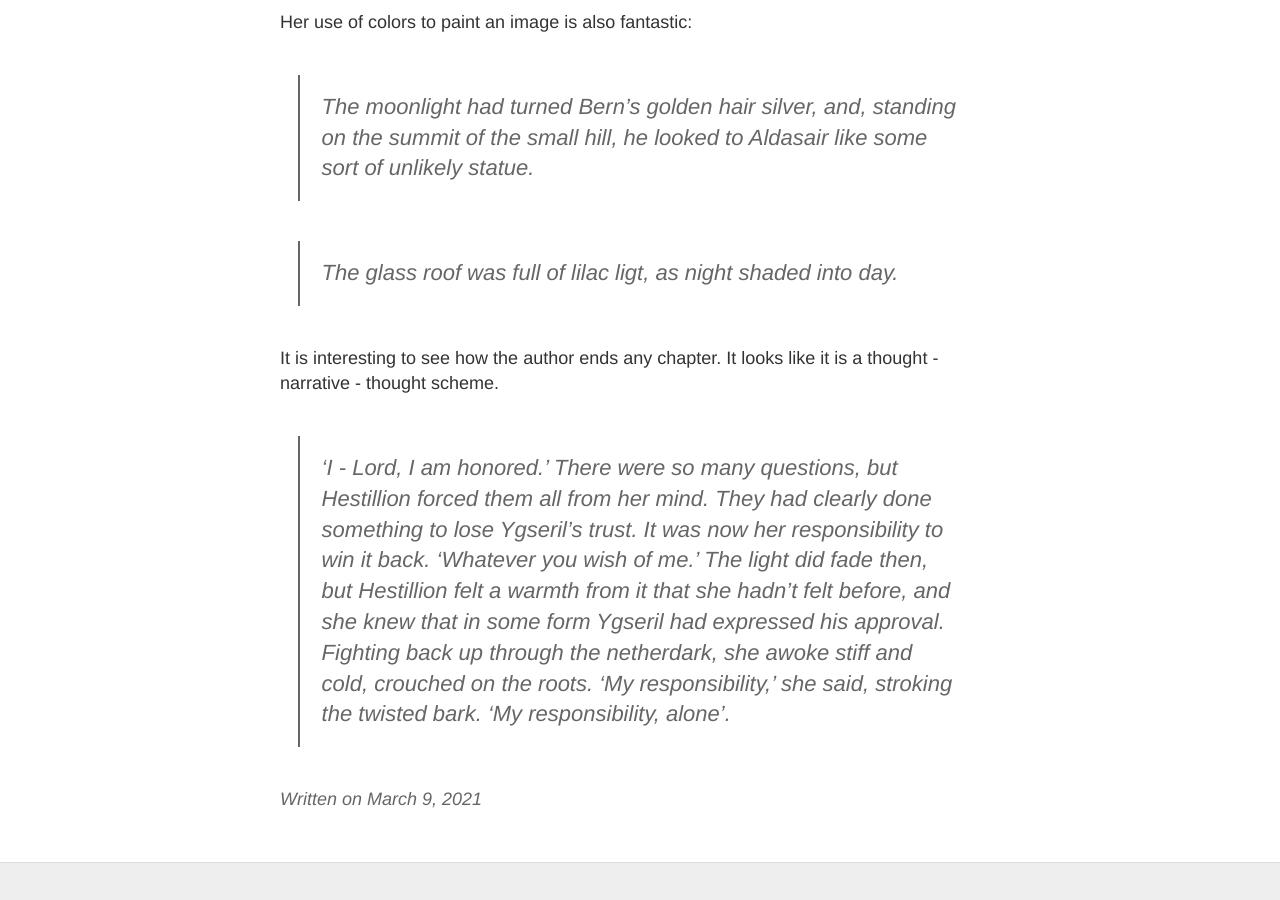
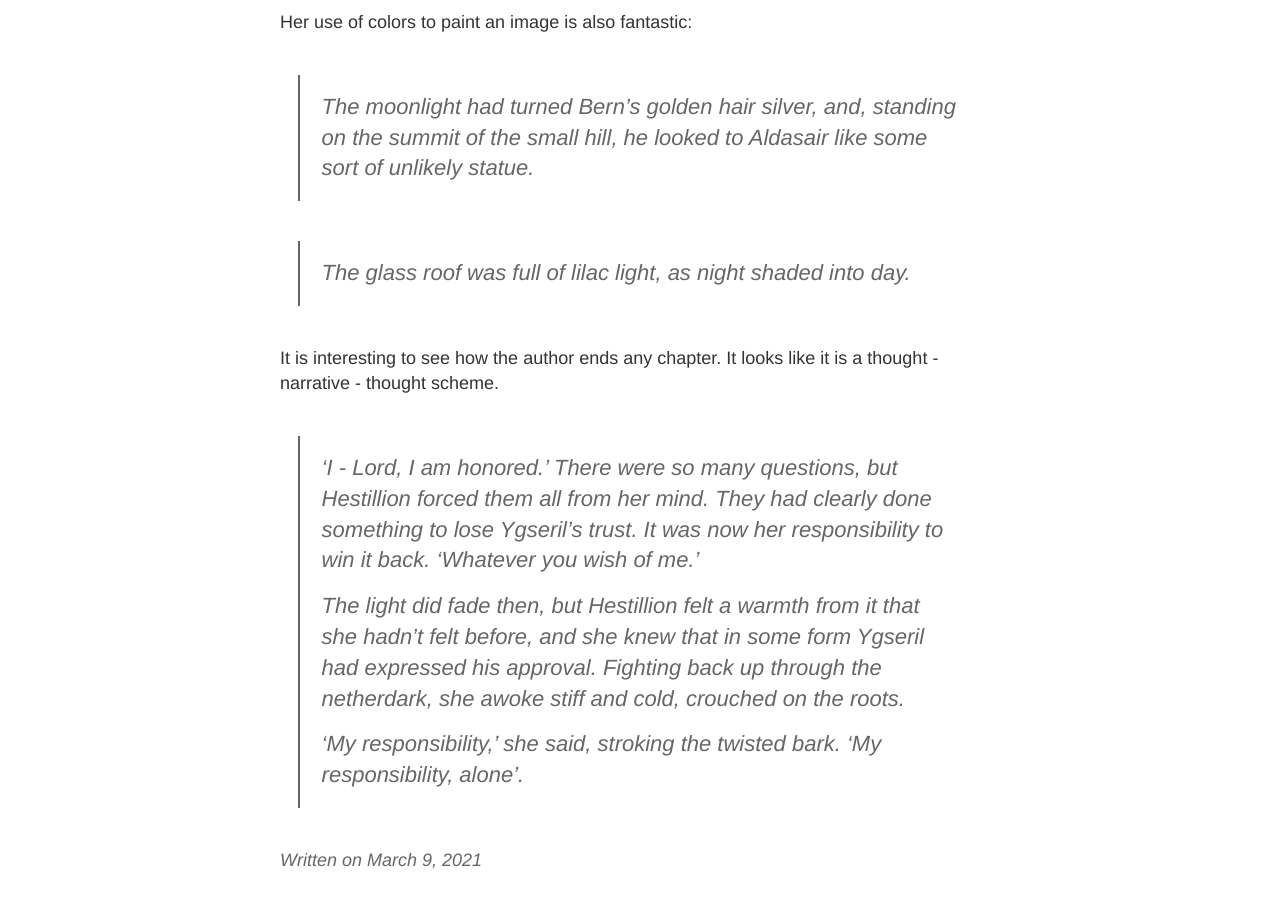
Before and after one commit to MLbyML/Addons, a Jekyll site: the page built from _posts/2021-03-09-The-Ninth-Rain.md, in a window 1280 px wide and 900 px high, scrolled down 1382 px. Built offline with Jekyll 4.4.1, drawn with Linux system fonts in a browser that asks for light colours; a script that is not in the unit is left out; comment, search, counter and statistics services are not loaded.

Commit message:
update post

```diff
--- a/_posts/2021-03-09-The-Ninth-Rain.md
+++ b/_posts/2021-03-09-The-Ninth-Rain.md
@@ -28,10 +28,12 @@ Her use of colors to paint an image is also fantastic:
 
 > The moonlight had turned Bern's golden hair silver, and, standing on the summit of the small hill, he looked to Aldasair like some sort of unlikely statue.
 
-> The glass roof was full of lilac ligt, as night shaded into day.
+> The glass roof was full of lilac light, as night shaded into day.
 
 It is interesting to see how the author ends any chapter. It looks like it is a thought - narrative - thought scheme.
 
 >'I - Lord, I am honored.' There were so many questions, but Hestillion forced them all from her mind. They had clearly done something to lose Ygseril's trust. It was now her responsibility to win it back. 'Whatever you wish of me.'
+>
 The light did fade then, but Hestillion felt a warmth from it that she hadn't felt before, and she knew that in some form Ygseril had expressed his approval. Fighting back up through the netherdark, she awoke stiff and cold, crouched on the roots.
+>
 'My responsibility,' she said, stroking the twisted bark. 'My responsibility, alone'.
```
